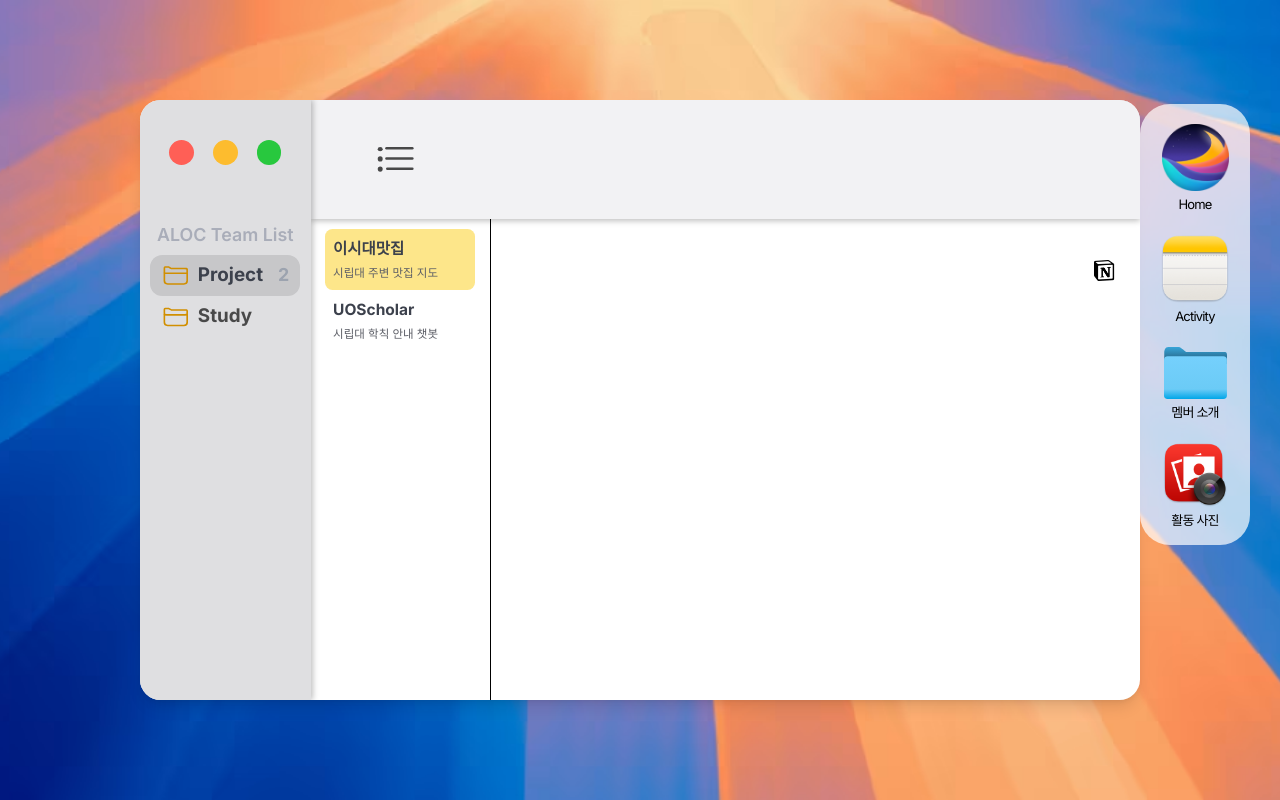
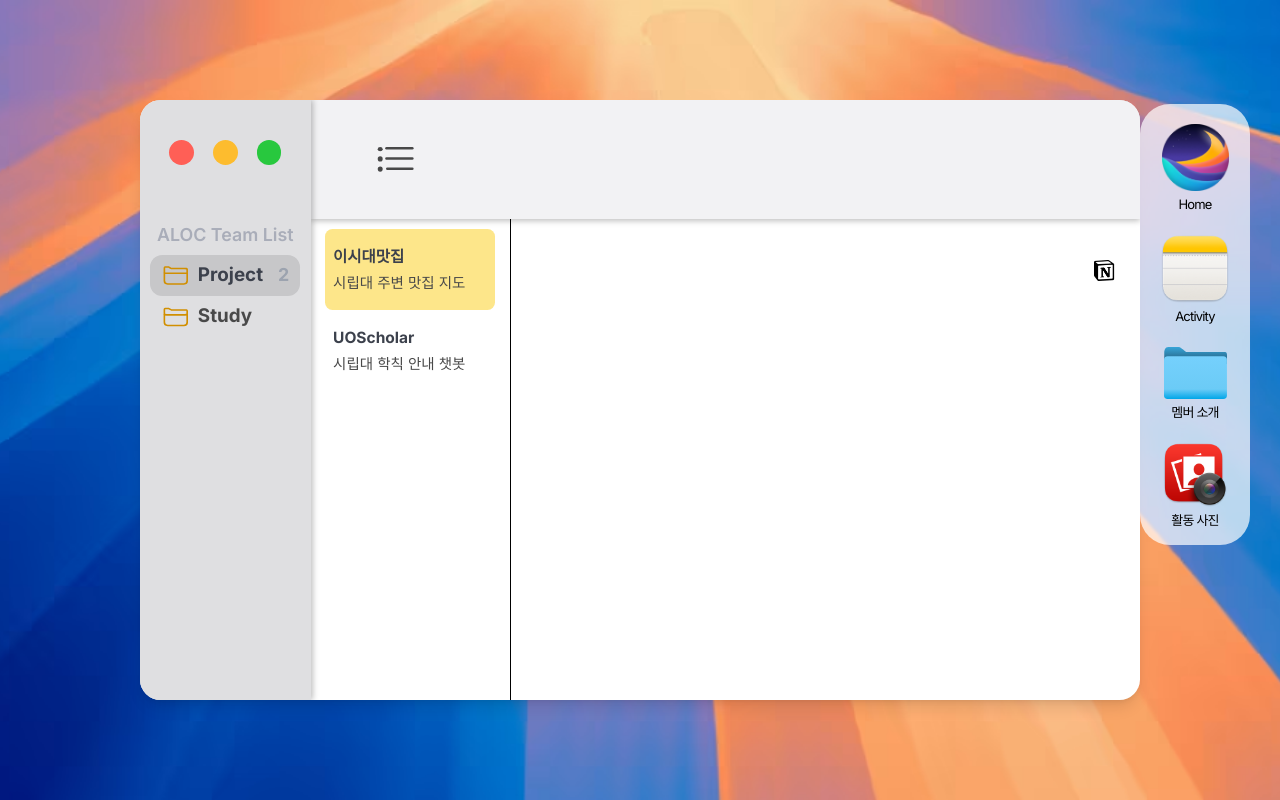
Before and after one commit to ALOC-dev/aloc-homepage, a Next.js app: page /activity in a window 1280 px wide. Built offline with nearby package versions, Linux system fonts and the light colour scheme.

Commit message:
refactor: project 데이터 파일명 변경 -> activities

```diff
--- a/src/app/(main)/(detail-pages)/(layout-pages)/activity/page.tsx
+++ b/src/app/(main)/(detail-pages)/(layout-pages)/activity/page.tsx
@@ -4,7 +4,7 @@ import React, { useState } from 'react';
 import Image from 'next/image';
 import { SidebarContainer } from '@/components/layout-components';
 import { HeaderContainer } from '@/components/layout-components';
-import { projects, studies } from '@/app/data/projects';
+import { projects, studies } from '@/app/data/activities';
 
 export default function ProjectsPage() {
   const [selectedTab, setSelectedTab] = useState<'project' | 'study'>(
@@ -116,23 +116,23 @@ export default function ProjectsPage() {
           </div>
         </HeaderContainer>
         {/* 프로젝트/스터디 목록 컨테이너 */}
-        <div className='flex flex-col items-center w-[180px] h-full border-r border-border-gray'>
+        <div className='flex flex-col items-center w-[200px] h-full border-r border-border-gray'>
           <div className='mt-[10px] flex flex-col'>
             {(selectedTab === 'project' ? projects : studies).map(
               (item, index) => (
                 <button
                   key={item.id}
                   onClick={() => setSelectedItem(item.id)}
-                  className={`w-[150px] h-[61px] flex flex-col items-start rounded-[7.5px] p-2 cursor-pointer transition-colors ${
+                  className={`w-[170px] h-[81px] flex flex-col justify-center items-start rounded-[7.5px] p-2 cursor-pointer transition-colors ${
                     selectedItem === item.id
                       ? 'bg-yellow-200'
                       : 'bg-transparent'
                   }`}
                 >
-                  <h3 className='text-[15.5px] font-bold text-[#3C414C] mb-[4.5px]'>
+                  <h3 className='text-[15.5px] font-bold text-text-primary mb-[4.5px]'>
                     {item.title}
                   </h3>
-                  <p className='text-[11.5px] text-[#5C5E66]'>
+                  <p className='text-[14.5px] text-text-secondary'>
                     {item.description}
                   </p>
                 </button>
```
Also changed, not shown: src/app/data/activities.ts (renamed from src/app/data/projects.ts).
